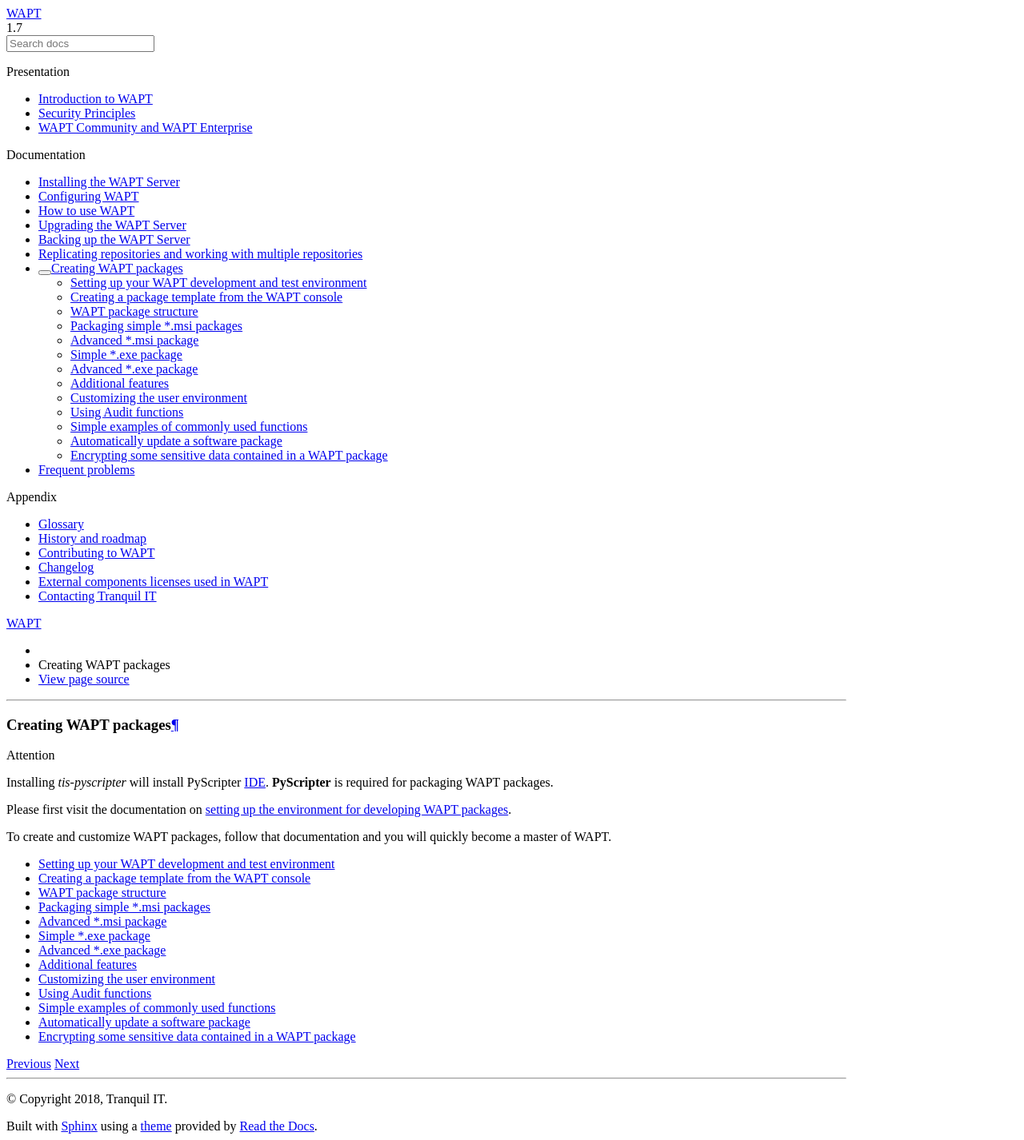
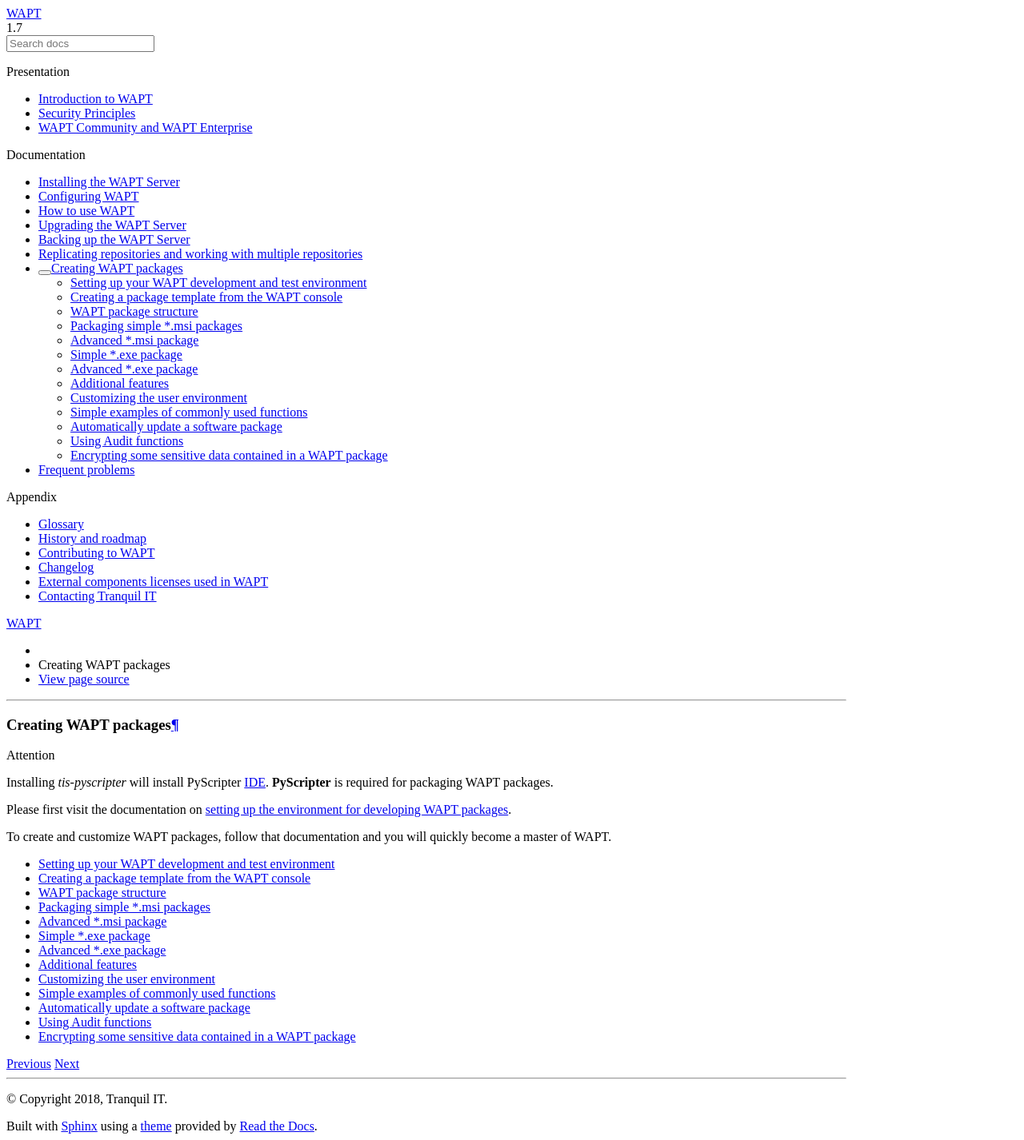
Before and after one commit to tranquilit/WAPT-Documentation, a Sphinx documentation site: the page built from source/wapt-create-packages/index.rst, in a window 1280 px wide. Shown: the whole page at 80% size. Built offline with Sphinx 7.4.7 and the Read the Docs theme 2.0.0, drawn with Linux system fonts in a browser that asks for light colours.

```diff
--- a/source/wapt-create-packages/index.rst
+++ b/source/wapt-create-packages/index.rst
@@ -37,7 +37,7 @@ and you will quickly become a master of WAPT.
   package-exe-evo/index.rst
   package-additional/index.rst
   session-setup/index.rst
-  audit/index.rst
   package-additional/setuphelpers-useful.rst
   updatepackage/index.rst
+  audit/index.rst
   secret-data/encrypt-paquet.rst
```
